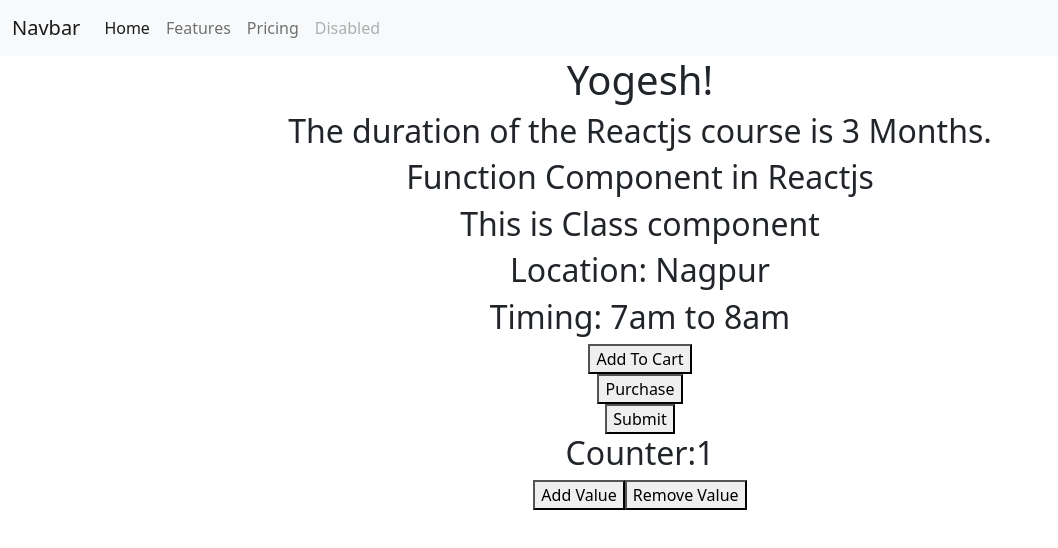
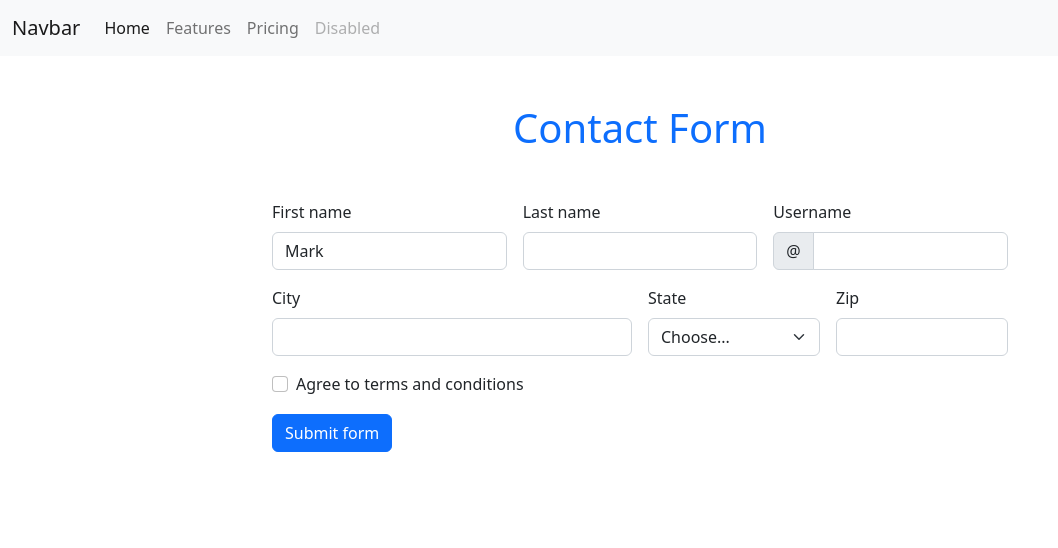
Before and after one commit to yogeshzade/sample-react-app-AIT, a React (Create React App) app: page / in a window 1280 px wide. Shown: the top 548 px of the page, without its empty margins (0-1058 px from the left). Built offline with nearby package versions, Linux system fonts and the light colour scheme.

Commit message:
Add form

```diff
--- a/public/index.html
+++ b/public/index.html
@@ -15,6 +15,7 @@
       user's mobile device or desktop. See https://developers.google.com/web/fundamentals/web-app-manifest/
     -->
     <link rel="manifest" href="%PUBLIC_URL%/manifest.json" />
+
     <!--
       Notice the use of %PUBLIC_URL% in the tags above.
       It will be replaced with the URL of the `public` folder during the build.
--- a/src/App.js
+++ b/src/App.js
@@ -5,17 +5,19 @@ import Button from './Component/Button';
 import Counter from './Component/Counter';
 import Header from './Component/Header';
 import 'bootstrap/dist/css/bootstrap.min.css';
+import Form from './Component/Form';
 function App() {
   return (
-    <div className="App">
+    <div>
     <Header />
-      <h1>Yogesh!</h1>
-       <FunComp name="Reactjs" duration="3 Months"/>
+    <Form />
+      {/* <h1>Yogesh!</h1> */}
+       {/* <FunComp name="Reactjs" duration="3 Months"/>
        <ClassComp location="Nagpur" timing="7am to 8am"/>
        <Button value="Add To Cart"/>
        <Button value="Purchase" />
        <Button value="Submit" />
-        <Counter />
+        <Counter /> */}
     </div>
   );
 }
--- /dev/null
+++ b/src/Component/Form.js
@@ -0,0 +1,190 @@
+import React from "react";
+
+function Form() {
+  return (
+    <div>
+      <h1 className="App mt-5 mb-5 text-primary">Contact Form</h1>
+      <div class="container">
+        <div class="row">
+          <div class="col-md-2"></div>
+          <div class="col-md-8">
+            <form class="row g-3 needs-validation" novalidate>
+              <div class="col-md-4">
+                <label for="validationCustom01" class="form-label">
+                  First name
+                </label>
+                <input
+                  type="text"
+                  class="form-control"
+                  id="validationCustom01"
+                  value="Mark"
+                  required
+                />
+                <div class="valid-feedback">Looks good!</div>
+              </div>
+              <div class="col-md-4">
+                <label for="validationCustom02" class="form-label">
+                  Last name
+                </label>
+                <input
+                  type="text"
+                  class="form-control"
+                  id="validationCustom02"
+
+                  required
+                />
+                <div class="valid-feedback">Looks good!</div>
+              </div>
+              <div class="col-md-4">
+                <label for="validationCustomUsername" class="form-label">
+                  Username
+                </label>
+                <div class="input-group has-validation">
+                  <span class="input-group-text" id="inputGroupPrepend">
+                    @
+                  </span>
+                  <input
+                    type="text"
+                    class="form-control"
+                    id="validationCustomUsername"
+                    aria-describedby="inputGroupPrepend"
+                    required
+                  />
+                  <div class="invalid-feedback">Please choose a username.</div>
+                </div>
+              </div>
+              <div class="col-md-6">
+                <label for="validationCustom03" class="form-label">
+                  City
+                </label>
+                <input
+                  type="text"
+                  class="form-control"
+                  id="validationCustom03"
+                  required
+                />
+                <div class="invalid-feedback">Please provide a valid city.</div>
+              </div>
+              <div class="col-md-3">
+                <label for="validationCustom04" class="form-label">
+                  State
+                </label>
+                <select class="form-select" id="validationCustom04" required>
+                  <option selected disabled value="">
+                    Choose...
+                  </option>
+                  <option>...</option>
+                </select>
+                <div class="invalid-feedback">Please select a valid state.</div>
+              </div>
+              <div class="col-md-3">
+                <label for="validationCustom05" class="form-label">
+                  Zip
+                </label>
+                <input
+                  type="text"
+                  class="form-control"
+                  id="validationCustom05"
+                  required
+                />
+                <div class="invalid-feedback">Please provide a valid zip.</div>
+              </div>
+              <div class="col-12">
+                <div class="form-check">
+                  <input
+                    class="form-check-input"
+                    type="checkbox"
+                    value=""
+                    id="invalidCheck"
+                    required
+                  />
+                  <label class="form-check-label" for="invalidCheck">
+                    Agree to terms and conditions
+                  </label>
+                  <div class="invalid-feedback">
+                    You must agree before submitting.
+                  </div>
+                </div>
+              </div>
+              <div class="col-12">
+                <button class="btn btn-primary" type="submit">
+                  Submit form
+                </button>
+              </div>
+            </form>
+            {/* <div class="mb-3">
+              <label for="exampleFormControlInput1" class="form-label">
+                Email address
+              </label>
+              <input
+                type="email"
+                class="form-control"
+                id="exampleFormControlInput1"
+                placeholder="name@example.com"
+              />
+            </div>
+            <div class="mb-3">
+              <label class="form-label">Select Courses</label>
+              <select class="form-select" aria-label="Default select example">
+                <option selected>Open this select menu</option>
+                <option value="1">One</option>
+                <option value="2">Two</option>
+                <option value="3">Three</option>
+              </select>
+            </div>
+            <div class="mb-3">
+              <label class="form-label">Gender</label>
+              <div class="form-check">
+                <input
+                  class="form-check-input"
+                  type="radio"
+                  name="flexRadioDefault"
+                  id="flexRadioDefault1"
+                />
+                <label class="form-check-label" for="flexRadioDefault1">
+                  Default radio
+                </label>
+              </div>
+              <div class="form-check">
+                <input
+                  class="form-check-input"
+                  type="radio"
+                  name="flexRadioDefault"
+                  id="flexRadioDefault2"
+                  checked
+                />
+                <label class="form-check-label" for="flexRadioDefault2">
+                  Default checked radio
+                </label>
+              </div>
+            </div>
+            <div class="mb-3">
+
+              <label for="formFile" class="form-label">
+                Uplaod Image
+              </label>
+              <input class="form-control" type="file" id="formFile" />
+            </div>
+            <div class="mb-3">
+              <label for="exampleFormControlTextarea1" class="form-label">
+                Example textarea
+              </label>
+              <textarea
+                class="form-control"
+                id="exampleFormControlTextarea1"
+                rows="3"
+              ></textarea>
+            </div>
+            <div class="col-auto">
+              <button type="submit" class="btn btn-primary mb-3">
+                Submit
+              </button>
+            </div> */}
+          </div>
+          <div class="col-md-2"></div>
+        </div>
+      </div>
+    </div>
+  );
+}
+export default Form;
```
